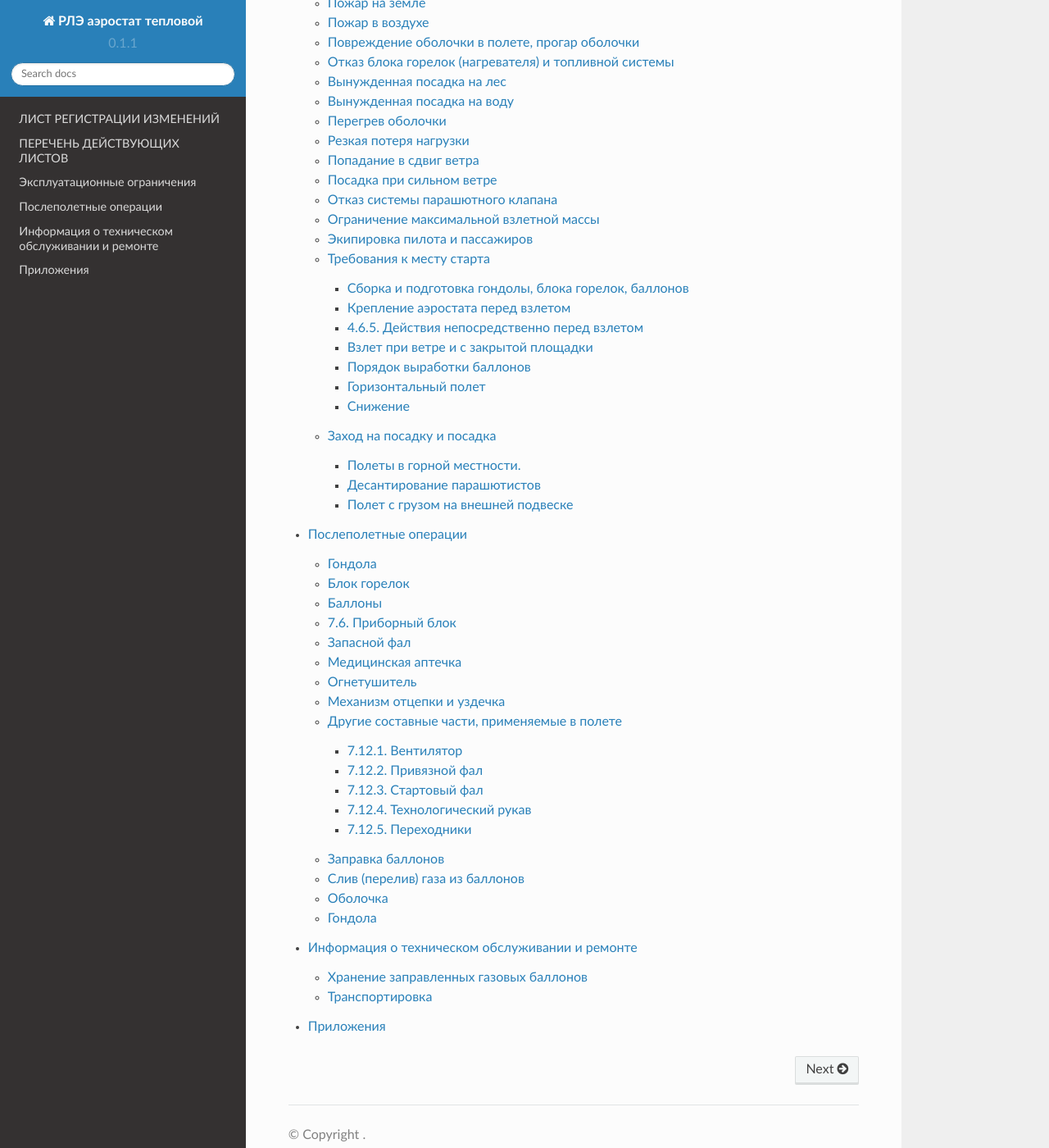
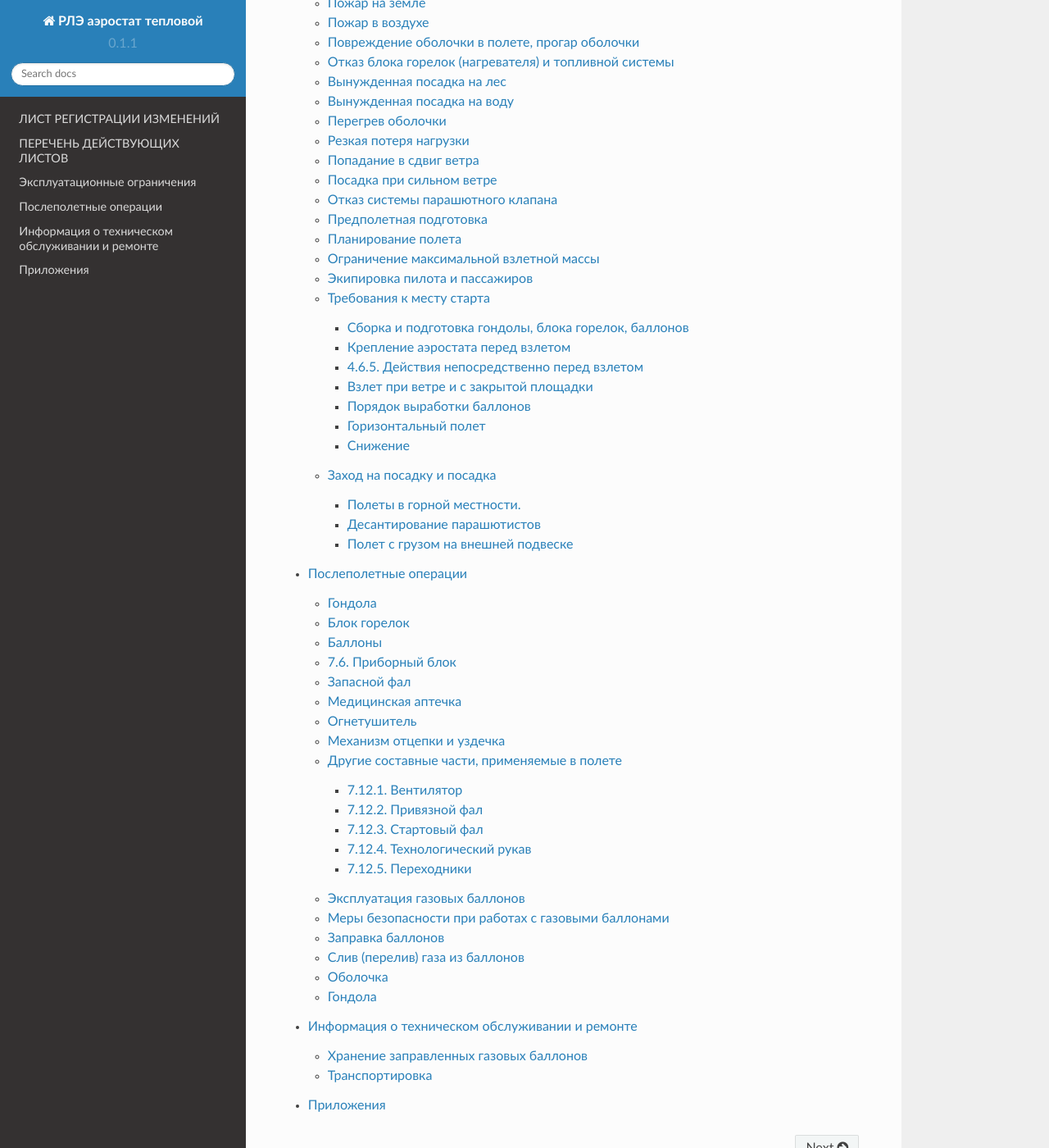
Before and after one commit to lekseys/readthedocs, a Sphinx documentation site: the page built from docs/source/index.rst, in a window 1280 px wide and 1400 px high, scrolled down 1020 px. Shown: the whole window at 82% size. Built offline with Sphinx 7.4.7 and the Read the Docs theme 2.0.0, drawn with Linux system fonts in a browser that asks for light colours; some of the changed lines change nothing that is shown.

Commit message:
Update text.rst

```diff
--- a/docs/source/text.rst
+++ b/docs/source/text.rst
@@ -648,18 +648,18 @@
 2.3 Метеоусловия и ожидаемые условия эксплуатации
 -------------------------------------------------
 
-   Аэростат не должен эксплуатироваться в свободном полете если:
-
-   - температура окружающей среды выходит за пределы диапазона -20 ― +40С;
-
-   - горизонтальная составляющая скорости приземного ветра в месте и во время наполнения оболочки, при взлете превышает 7 м/с;
-
-   - прогноз погоды на место и время приземления показывает существенную
-   вероятность увеличения скорости приземного ветра с превышением
-   ограничения, установленного в абзаце выше;
-
-   - вертикальная составляющая скорости движения воздуха, связанная с
-   термической и динамической турбулентностью атмосферы более 2м/с.
+Аэростат не должен эксплуатироваться в свободном полете если:
+
+- температура окружающей среды выходит за пределы диапазона -20 ― +40С;
+
+- горизонтальная составляющая скорости приземного ветра в месте и во время наполнения оболочки, при взлете превышает 7 м/с;
+
+- прогноз погоды на место и время приземления показывает существенную
+вероятность увеличения скорости приземного ветра с превышением
+ограничения, установленного в абзаце выше;
+
+- вертикальная составляющая скорости движения воздуха, связанная с
+термической и динамической турбулентностью атмосферы более 2м/с.
 
    Пилотам с налетом менее 30 часов не рекомендуется летать при скорости
    приземного ветра больше 4 м/с, любых атмосферных конвективных
@@ -823,20 +823,20 @@
 3.2.1. Положение пассажиров в случае посадки с большой горизонтальной скоростью или при возможном столкновении с препятствием:
 ~~~~~~~~~~~~~~~~~~~~~~~~~~~~~~~~~~~~~~~~~~~~~~~~~~~~~~~~~~~~~~~~~~~~~~~~~~~~~~~~~~~~~~~~~~~~~~~~~~~~~~~~~~~~~~~~~~~~~~~~~~~~~~
 
-   • Уберите все предметы (камеры и т.д.), держитесь за веревочные ручки
-   обеими руками.
-
-   • Держитесь низко в корзине и согните колени. Головы всегда ниже
-   верхнего края корзины.
-
-   • Переместите как можно больше пассажиров на заднюю (по направлению)
-   полета часть корзины.
-
-   • Более тяжелых людей необходимо размещать первыми по направлению
-   полета. Боковое положение – наиболее благоприятное, но
-   труднодостижимо из-за ограниченного пространства. Если положение
-   боком невозможно, люди, размещенные первыми, также должны быть
-   ориентированы спиной по направлению полета.
+• Уберите все предметы (камеры и т.д.), держитесь за веревочные ручки
+обеими руками.
+
+• Держитесь низко в корзине и согните колени. Головы всегда ниже
+верхнего края корзины.
+
+• Переместите как можно больше пассажиров на заднюю (по направлению)
+полета часть корзины.
+
+• Более тяжелых людей необходимо размещать первыми по направлению
+полета. Боковое положение – наиболее благоприятное, но
+труднодостижимо из-за ограниченного пространства. Если положение
+боком невозможно, люди, размещенные первыми, также должны быть
+ориентированы спиной по направлению полета.
 
    .. image:: media/image22.jpg
       :width: 2.73691in
@@ -1079,30 +1079,29 @@
 
    В данной ситуации выполните следующие действия:
 
-   - спрогнозируйте траекторию движения аэростата при его спуске до
-   земли;
-
-   - в случае, если прогнозная траектория позволяет рассчитывать на
-   посадку на поле без явной опасности столкновения с ЛЭП, зданиями,
-   строениями или иными препятствиями, то необходимо перед приземлением:
-   дополнительно проинструктировать лиц на борту, подготовив их к более
-   жесткому приземлению, закрыть вентили на баллонах, дежурную горелку и
-   стравить остаток топлива из рукавов, за несколько секунд до касания
-   земли необходимо полностью открыть парашютный клапан, чтобы уменьшить
-   отскок при касании земли, после касания земли необходимо удерживать
-   клапан в открытом состоянии, тогда отскок и волочение будут
-   минимальными;
-
-   - в случае, если прогнозная траектория показывает вероятность
-   столкновения с ЛЭП или иными препятствиями при продолжении спуска, то
-   в зависимости от траектории можно выполнить одно из следующих
-   действий: открыть парашютный клапан, что увеличить скорость снижения
-   для совершения посадки до препятствий; в зависимости от скорости
-   снижения на высоте примерно 100-200 метров над препятствием, которое
-   необходимо перелететь, выбросить баллоны (выброска возможна над
-   ненаселенной местностью), таким образом, аэростат потеряет часть
-   своей массы, скорость снижения уменьшиться, появится возможность
-   перелететь препятствие.
+- спрогнозируйте траекторию движения аэростата при его спуске до земли;
+
+- в случае, если прогнозная траектория позволяет рассчитывать на
+посадку на поле без явной опасности столкновения с ЛЭП, зданиями,
+строениями или иными препятствиями, то необходимо перед приземлением:
+дополнительно проинструктировать лиц на борту, подготовив их к более
+жесткому приземлению, закрыть вентили на баллонах, дежурную горелку и
+стравить остаток топлива из рукавов, за несколько секунд до касания
+земли необходимо полностью открыть парашютный клапан, чтобы уменьшить
+отскок при касании земли, после касания земли необходимо удерживать
+клапан в открытом состоянии, тогда отскок и волочение будут
+минимальными;
+
+- в случае, если прогнозная траектория показывает вероятность
+столкновения с ЛЭП или иными препятствиями при продолжении спуска, то
+в зависимости от траектории можно выполнить одно из следующих
+действий: открыть парашютный клапан, что увеличить скорость снижения
+для совершения посадки до препятствий; в зависимости от скорости
+снижения на высоте примерно 100-200 метров над препятствием, которое
+необходимо перелететь, выбросить баллоны (выброска возможна над
+ненаселенной местностью), таким образом, аэростат потеряет часть
+своей массы, скорость снижения уменьшиться, появится возможность
+перелететь препятствие.
 
 Вынужденная посадка на лес
 --------------------------
@@ -1243,33 +1242,19 @@
 планировании и выполнении посадки. В данном случае осуществите по
 возможности следующие действия:
 
-- выберите посадочное поле, удовлетворяющее по возможности следующим
-критериям: поле находится в более низкой местности, где меньше скорость
-приземного ветра, у дальней границы поля по направлению приземного ветра
-и траектории захода на посадку не находятся линии электропередач,
-здания, строения, сооружения;
-
-- сообщите команде сопровождения о произошедшей ситуации, заранее
-постарайтесь направить команду сопровождения на выбранное поле, чтобы
-члены команды сопровождения имели возможность поймать аэростат и
-уменьшить дистанцию его волочения;
-
-- рекомендуется выбрать максимально пологую траекторию захода на
-посадку, чтобы касание земли произошло с минимально возможной
-вертикальной составляющей скорости;
-
-- в случае скорости приземного ветра более 4 м/c постарайтесь совершить
-приземление за лесом или иным укрытием, при необходимости допускается на
-этапе захода на посадку касание верхушек деревьев гондолой для
-уменьшения горизонтальной составляющей скорости.
-
-3. .. rubric:: Предполетная подготовка
-      :name: предполетная-подготовка
-
-   1. .. rubric:: Планирование полета
-         :name: планирование-полета
-
-..
+- выберите посадочное поле, удовлетворяющее по возможности следующим критериям: поле находится в более низкой местности, где меньше скорость приземного ветра, у дальней границы поля по направлению приземного ветра и траектории захода на посадку не находятся линии электропередач, здания, строения, сооружения;
+
+- сообщите команде сопровождения о произошедшей ситуации, заранее постарайтесь направить команду сопровождения на выбранное поле, чтобы члены команды сопровождения имели возможность поймать аэростат и уменьшить дистанцию его волочения;
+
+- рекомендуется выбрать максимально пологую траекторию захода на посадку, чтобы касание земли произошло с минимально возможной вертикальной составляющей скорости;
+
+- в случае скорости приземного ветра более 4 м/c постарайтесь совершить приземление за лесом или иным укрытием, при необходимости допускается на этапе захода на посадку касание верхушек деревьев гондолой для уменьшения горизонтальной составляющей скорости.
+
+Предполетная подготовка
+-----------------------
+
+Планирование полета
+-------------------
 
    При расчете времени полета, в качестве ориентировочных значений
    используйте данные, приведенные в Приложении А.
@@ -2990,11 +2975,9 @@
    холодным воздухом оболочек тепловых аэростатов с учетом рекомендаций
    изготовителей.
 
-+-----------------------------------------------------------------------+
-| |image9|                                                              |
-+=======================================================================+
-|    Рис. 7.11. Вентилятор.                                             |
-+-----------------------------------------------------------------------+
+  ..image: media/image3.jpg
+    Рис. 7.11. Вентилятор.
+
 
 7.12.2. Привязной фал
 ~~~~~~~~~~~~~~~~~~~~~
@@ -3017,15 +3000,13 @@
    предназначен для заправки газовых баллонов аэростата, стравливания
    газа из баллона и перелива газа из баллона в баллон.
 
-+-----------------------------------------------------------------------+
-| |7 Технологический рукав|                                             |
-+=======================================================================+
-| *1 – накидная гайка для соединения с переходниками и с баллоном, из   |
-| которого производится перелив газа; 2 – накидная гайка для            |
-| подсоединения к баллону, в который производится заправка или перелив  |
-| газа из другого баллона; 3 – заглушка.                                |
-| *\ Рисунок 7.12. Технологический рукав                                |
-+-----------------------------------------------------------------------+
+  ..image: media/image7.jpg
+1 – накидная гайка для соединения с переходниками и с баллоном, из
+ которого производится перелив газа; 2 – накидная гайка для
+ подсоединения к баллону, в который производится заправка или перелив
+ газа из другого баллона; 3 – заглушка.
+  Рисунок 7.12. Технологический рукав
+
 
 7.12.5. Переходники
 ~~~~~~~~~~~~~~~~~~~
@@ -3053,13 +3034,11 @@
 |    Переходники     |                    |                            |
 +--------------------+--------------------+----------------------------+
 
-7. .. rubric:: Эксплуатация газовых баллонов
-      :name: эксплуатация-газовых-баллонов
-
-   1. .. rubric:: Меры безопасности при работах с газовыми баллонами
-         :name: меры-безопасности-при-работах-с-газовыми-баллонами
-
-..
+Эксплуатация газовых баллонов
+-----------------------------
+
+Меры безопасности при работах с газовыми баллонами
+--------------------------------------------------
 
    Эксплуатацию баллонов, их содержание в исправном состоянии,
    безопасные условия их работы и обслуживание проводить в соответствии
@@ -3272,12 +3251,9 @@
 
 -  Загрязнения нитей и потертости вертикальных силовых лент;
 
-..
-
-   - Потертости, налет коррозии стальных тросов. (Не допускаются разрывы
-   жил и изломы; заделка концов не должна иметь видимых повреждений).
-
-.. _гондола-1:
+- Потертости, налет коррозии стальных тросов. (Не допускаются разрывы жил и изломы;
+заделка концов не должна иметь видимых повреждений).
+
 
 Гондола
 -------
```
